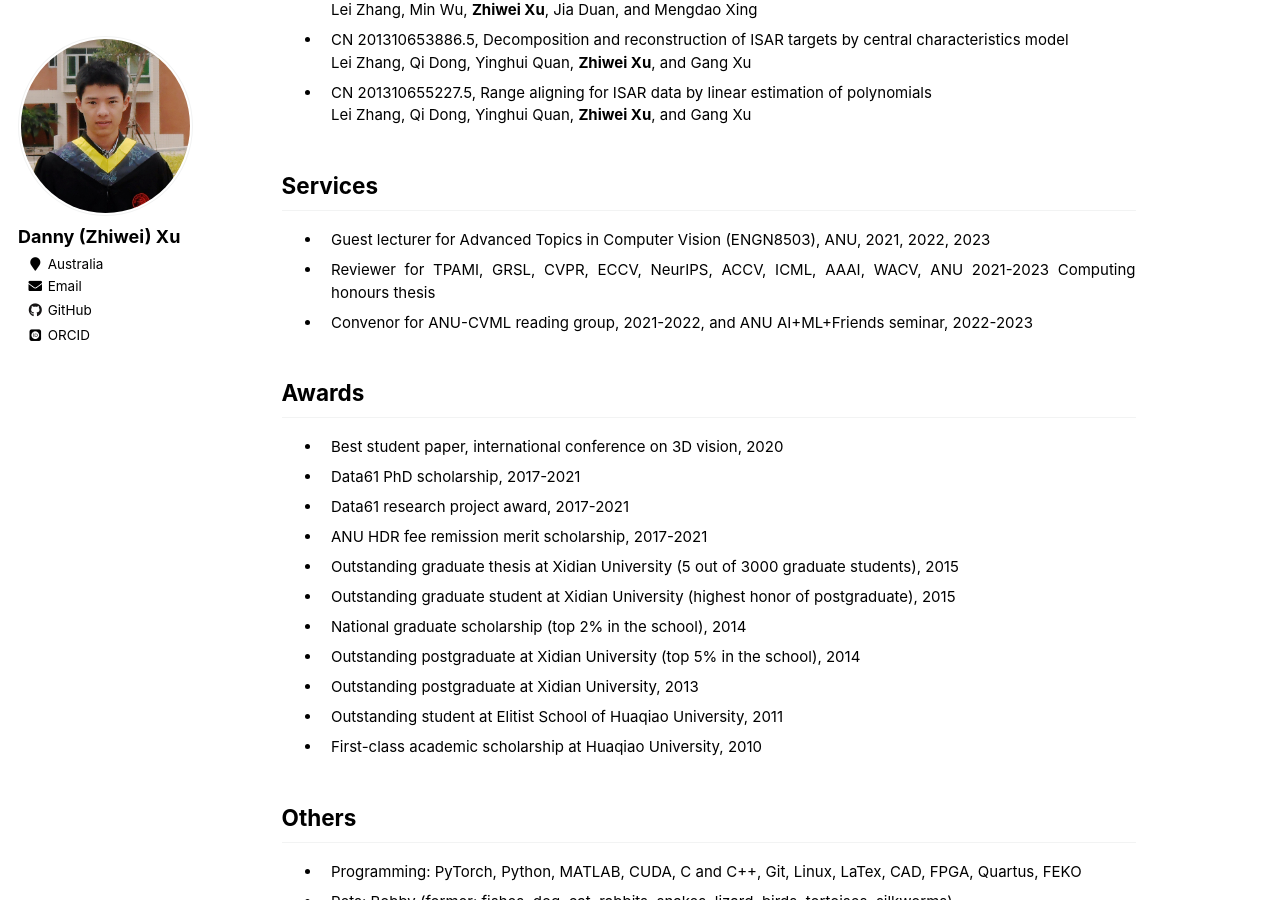
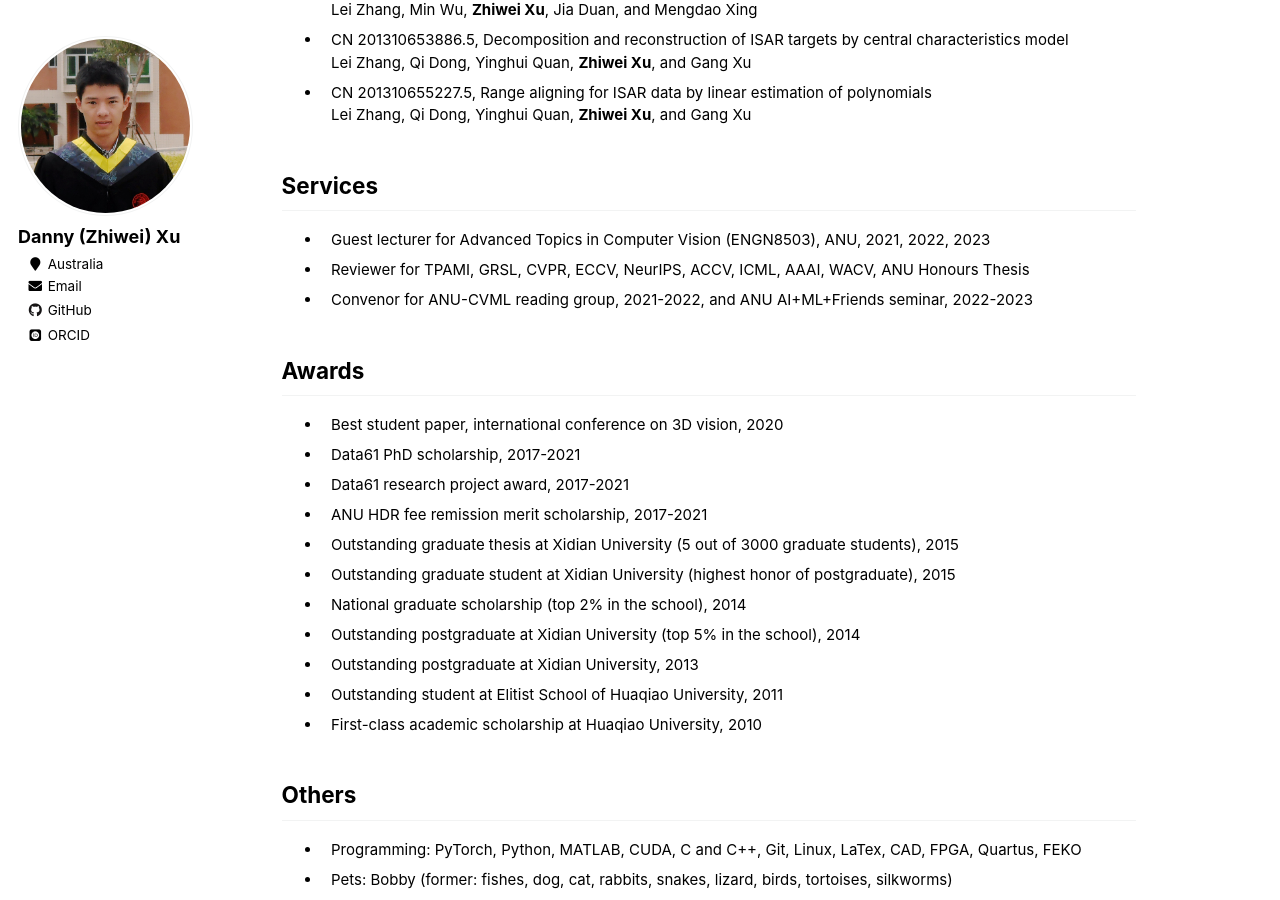
Before and after one commit to zwxu064/zwxu064.github.io, a Jekyll site: the page built from _pages/about.html, in a window 1280 px wide and 900 px high, scrolled down 3208 px. Built offline with Jekyll 4.4.1, drawn with Linux system fonts in a browser that asks for light colours; some web fonts are replaced.

Commit message:
Update about.html

```diff
--- a/_pages/about.html
+++ b/_pages/about.html
@@ -250,7 +250,7 @@ ul{li{padding-inline-start: 1ch;}}
 <h2 id="services">Services</h2>
   <ul>
     <li><div>Guest lecturer for Advanced Topics in Computer Vision (ENGN8503), ANU, 2021, 2022, 2023</div>
-    <li><div>Reviewer for TPAMI, GRSL, CVPR, ECCV, NeurIPS, ACCV, ICML, AAAI, WACV, ANU 2021-2023 Computing honours thesis</div>
+    <li><div>Reviewer for TPAMI, GRSL, CVPR, ECCV, NeurIPS, ACCV, ICML, AAAI, WACV, ANU Honours Thesis</div>
     <li><div>Convenor for ANU-CVML reading group, 2021-2022, and ANU <a style="color: inherit;" href="https://cs.anu.edu.au/ai-ml-friends/", target="_blank">AI+ML+Friends seminar</a>, 2022-2023</div>
   </ul>
 
```
